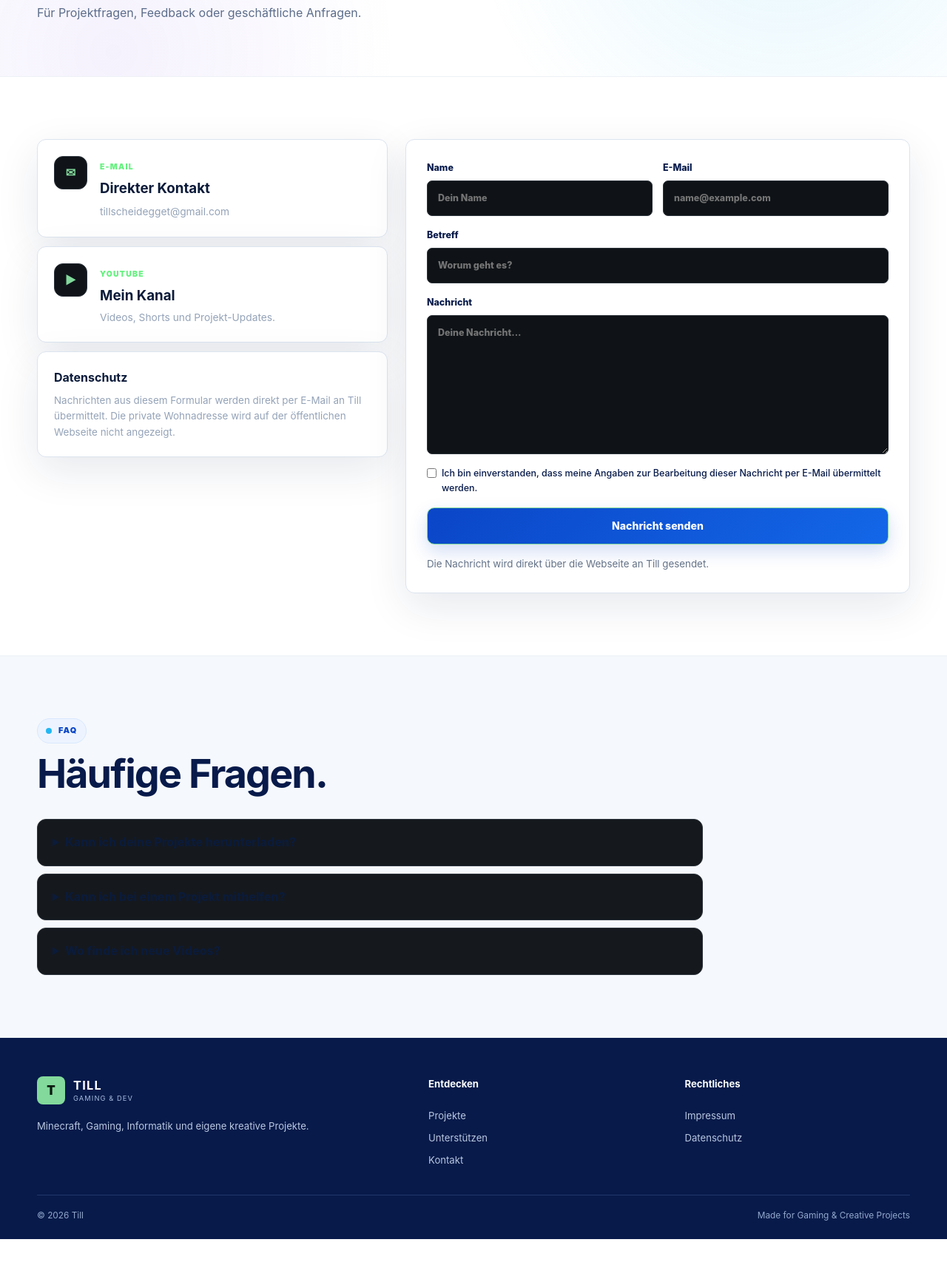
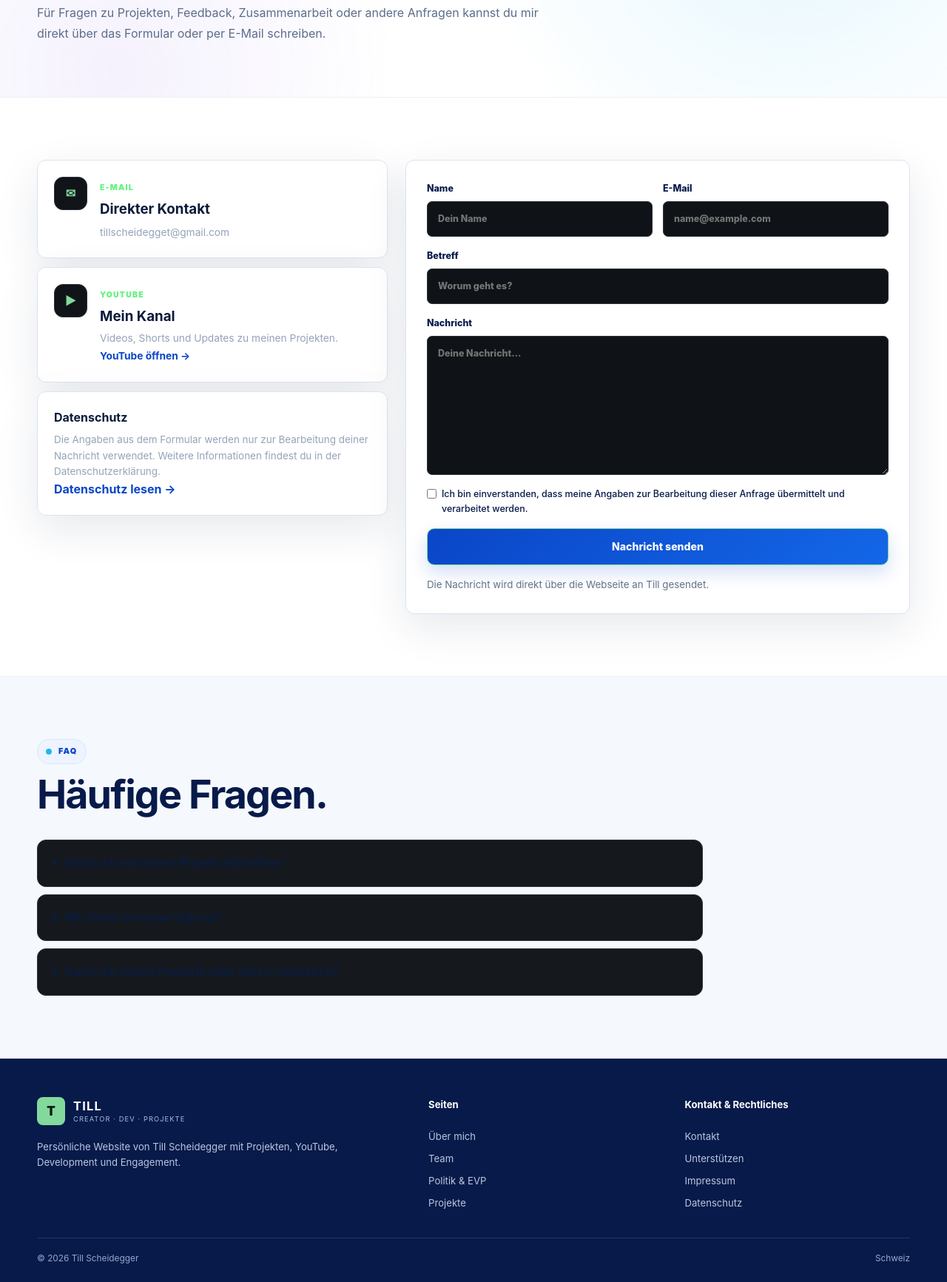
Before and after one commit to SkyHubYT/Till-Webseite, a website: page kontakt.html in a window 1280 px wide. Shown: the part 294-2027 px from the top of the page at 74% size. Before the commit the page ends 1969 px from the top, so only its background shows below. Drawn offline with Linux system fonts and the light colour scheme; no server answers.

Commit message:
Align contact page with unified site structure

```diff
--- a/kontakt.html
+++ b/kontakt.html
@@ -1,53 +1,49 @@
 <!doctype html>
-<html lang="de"><head>
+<html lang="de">
+<head>
 <meta charset="UTF-8">
 <meta name="viewport" content="width=device-width, initial-scale=1.0">
-<meta name="theme-color" content="#0a0e14">
-<meta name="description" content="Till – Minecraft, Gaming, Entwicklung und kreative Projekte.">
+<meta name="theme-color" content="#0b0d10">
+<meta name="description" content="Kontakt zu Till Scheidegger für Projekte, Feedback und Anfragen.">
 <link rel="icon" href="assets/favicon.svg" type="image/svg+xml">
 <link rel="stylesheet" href="style.css">
-<title>Kontakt | Till Gaming & Dev</title></head>
+<title>Kontakt | Till</title>
+</head>
 <body data-page="contact">
-
 <header class="site-header">
-  <a class="brand" href="/" aria-label="Startseite">
-    <span class="brand-mark">T</span>
-    <span class="brand-copy"><b>TILL</b><small>GAMING & DEV</small></span>
-  </a>
+  <a class="brand" href="/" aria-label="Startseite"><span class="brand-mark">T</span><span class="brand-copy"><b>TILL</b><small>CREATOR · DEV · PROJEKTE</small></span></a>
   <button class="menu-toggle" aria-label="Navigation öffnen" aria-expanded="false">☰</button>
-  <nav class="main-nav">
-    <a data-nav="home" href="/">Home</a>
-    <a data-nav="projects" href="/projekte">Projekte</a>
-    <a data-nav="support" href="/unterstuetzen">Unterstützen</a>
-    <a data-nav="contact" href="/kontakt">Kontakt</a>
-  </nav>
+  <nav class="main-nav"></nav>
 </header>
 
 <main>
 <section class="page-hero compact">
   <span class="eyebrow">KONTAKT</span>
   <h1>Schreib mir.</h1>
-  <p>Für Projektfragen, Feedback oder geschäftliche Anfragen.</p>
+  <p>Für Fragen zu Projekten, Feedback, Zusammenarbeit oder andere Anfragen kannst du mir direkt über das Formular oder per E-Mail schreiben.</p>
 </section>
+
 <section class="section contact-layout">
   <div class="contact-info">
     <div class="contact-card">
-      <span class="contact-icon">✉</span><div><small>E-MAIL</small><h3>Direkter Kontakt</h3><a href="mailto:tillscheidegget@gmail.com">tillscheidegget@gmail.com</a></div>
+      <span class="contact-icon">✉</span>
+      <div><small>E-MAIL</small><h3>Direkter Kontakt</h3><a href="mailto:tillscheidegget@gmail.com">tillscheidegget@gmail.com</a></div>
     </div>
     <div class="contact-card">
-      <span class="contact-icon">▶</span><div><small>YOUTUBE</small><h3>Mein Kanal</h3><p>Videos, Shorts und Projekt-Updates.</p></div>
+      <span class="contact-icon">▶</span>
+      <div><small>YOUTUBE</small><h3>Mein Kanal</h3><p>Videos, Shorts und Updates zu meinen Projekten.</p><a class="text-link" data-youtube-link href="https://www.youtube.com/@tills109" target="_blank" rel="noopener noreferrer">YouTube öffnen →</a></div>
     </div>
-    <div class="privacy-card"><b>Datenschutz</b><p>Nachrichten aus diesem Formular werden direkt per E-Mail an Till übermittelt. Die private Wohnadresse wird auf der öffentlichen Webseite nicht angezeigt.</p></div>
+    <div class="privacy-card"><b>Datenschutz</b><p>Die Angaben aus dem Formular werden nur zur Bearbeitung deiner Nachricht verwendet. Weitere Informationen findest du in der Datenschutzerklärung.</p><a class="text-link" href="/impressum#datenschutz">Datenschutz lesen →</a></div>
   </div>
 
   <form class="contact-form panel-form" id="contactForm" novalidate>
     <div class="form-row">
-      <label>Name<input id="name" name="name" required placeholder="Dein Name"></label>
-      <label>E-Mail<input id="email" name="email" type="email" required placeholder="name@example.com"></label>
+      <label>Name<input id="name" name="name" required autocomplete="name" placeholder="Dein Name"></label>
+      <label>E-Mail<input id="email" name="email" type="email" required autocomplete="email" placeholder="name@example.com"></label>
     </div>
     <label>Betreff<input id="subject" name="subject" required placeholder="Worum geht es?"></label>
     <label>Nachricht<textarea id="message" name="message" rows="8" required placeholder="Deine Nachricht..."></textarea></label>
-    <label class="check"><input id="privacyConsent" type="checkbox" required><span>Ich bin einverstanden, dass meine Angaben zur Bearbeitung dieser Nachricht per E-Mail übermittelt werden.</span></label>
+    <label class="check"><input id="privacyConsent" type="checkbox" required><span>Ich bin einverstanden, dass meine Angaben zur Bearbeitung dieser Anfrage übermittelt und verarbeitet werden.</span></label>
     <button class="btn btn-primary" type="submit" id="contactSubmit">Nachricht senden</button>
     <small id="contactStatus">Die Nachricht wird direkt über die Webseite an Till gesendet.</small>
   </form>
@@ -56,38 +52,22 @@
 <section class="section section-dark">
   <div class="section-heading"><div><span class="eyebrow">FAQ</span><h2>Häufige Fragen.</h2></div></div>
   <div class="faq">
-    <details><summary>Kann ich deine Projekte herunterladen?</summary><p>Downloads können später über den Shop bereitgestellt werden. Aktuell ist der Shop eine Demo.</p></details>
-    <details><summary>Kann ich bei einem Projekt mithelfen?</summary><p>Du kannst über die Kontaktseite eine Anfrage senden. Ob eine Zusammenarbeit möglich ist, hängt vom Projekt ab.</p></details>
-    <details><summary>Wo finde ich neue Videos?</summary><p>Neue Videos und Shorts erscheinen auf dem YouTube-Kanal. Die Website dient zusätzlich als Projektzentrale.</p></details>
+    <details><summary>Kann ich bei einem Projekt mithelfen?</summary><p>Du kannst mir über das Kontaktformular schreiben. Ob eine Zusammenarbeit möglich ist, hängt vom jeweiligen Projekt und dem aktuellen Stand ab.</p></details>
+    <details><summary>Wo finde ich neue Videos?</summary><p>Neue Videos und Shorts erscheinen auf meinem YouTube-Kanal. Die Website bündelt zusätzlich meine Projekte und wichtigsten Links.</p></details>
+    <details><summary>Kann ich meine Projekte oder Ideen vorstellen?</summary><p>Ja. Schreib kurz, worum es geht und was du dir vorstellst. Ich schaue mir die Anfrage an und melde mich, wenn es passt.</p></details>
   </div>
 </section>
 </main>
 
 <footer class="site-footer">
   <div class="footer-grid">
-    <div>
-      <a class="brand footer-brand" href="/">
-        <span class="brand-mark">T</span>
-        <span class="brand-copy"><b>TILL</b><small>GAMING & DEV</small></span>
-      </a>
-      <p>Minecraft, Gaming, Informatik und eigene kreative Projekte.</p>
-    </div>
-    <div>
-      <h4>Entdecken</h4>
-      <a href="/projekte">Projekte</a>
-      <a href="/unterstuetzen">Unterstützen</a>
-      <a href="/kontakt">Kontakt</a>
-    </div>
-    <div>
-      <h4>Rechtliches</h4>
-      <a href="/impressum">Impressum</a>
-      <a href="/impressum#datenschutz">Datenschutz</a>
-    </div>
+    <div><a class="brand footer-brand" href="/"><span class="brand-mark">T</span><span class="brand-copy"><b>TILL</b><small>CREATOR · DEV · PROJEKTE</small></span></a><p>Persönliche Website von Till Scheidegger mit Projekten, YouTube, Development und Engagement.</p></div>
+    <div><h4>Seiten</h4><a href="/ueber-mich">Über mich</a><a href="/team">Team</a><a href="/politik">Politik & EVP</a><a href="/projekte">Projekte</a></div>
+    <div><h4>Kontakt & Rechtliches</h4><a href="/kontakt">Kontakt</a><a href="/unterstuetzen">Unterstützen</a><a href="/impressum">Impressum</a><a href="/impressum#datenschutz">Datenschutz</a></div>
   </div>
-  <div class="footer-bottom">
-    <span>© <span data-year></span> Till</span>
-    <span>Made for Gaming & Creative Projects</span>
-  </div>
+  <div class="footer-bottom"><span>© <span data-year></span> Till Scheidegger</span><span>Schweiz</span></div>
 </footer>
 <div class="toast" id="toast" role="status"></div>
-<script src="script.js"></script></body></html>
+<script src="script.js?v=20260913-unified"></script>
+</body>
+</html>
```
